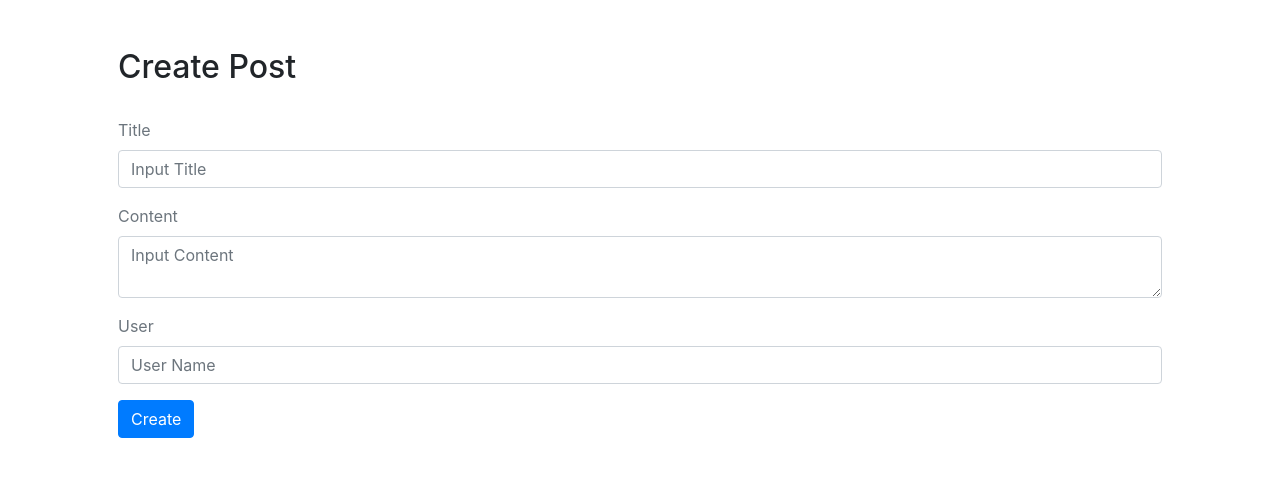
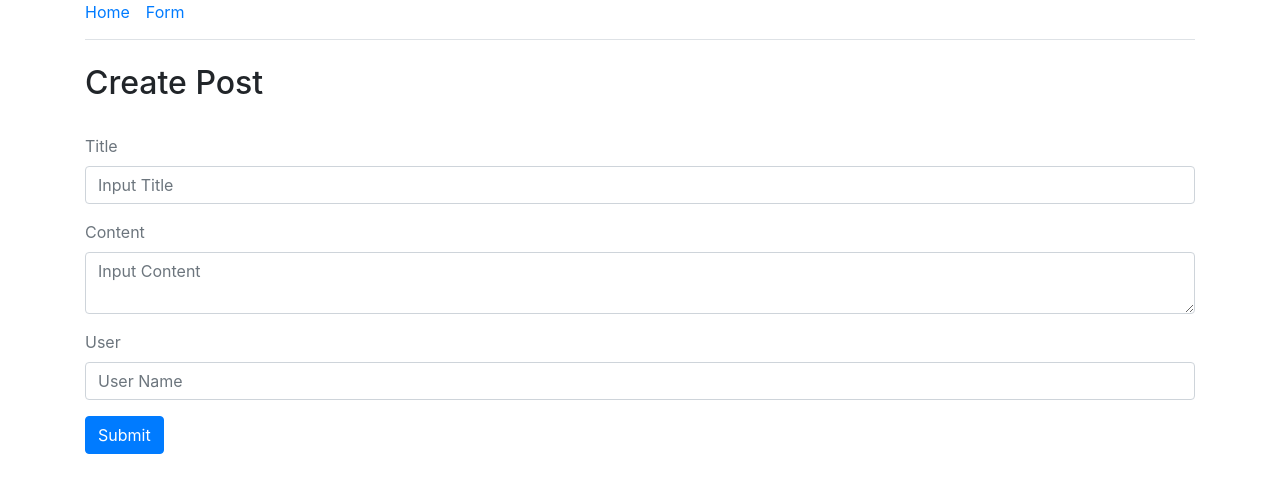
Before and after one commit to chikechris/mern-app, a React (Create React App) app in the folder client/: page /form in a window 1280 px wide. Shown: the top 492 px of the page. Built offline with nearby package versions, Linux system fonts and the light colour scheme.

Commit message:
getting all posts function working

```diff
--- a/client/src/App.js
+++ b/client/src/App.js
@@ -1,13 +1,14 @@
-import React from 'react'
-import './App.css'
+import React from 'react';
+import Nav from './Nav';
 
-function App () {
+function App() {
   return (
-    <div className='container p-5'>
-
+    <div className='container pb-5'>
+      <Nav />
+      <br />
       <h2>mern App</h2>
     </div>
-  )
+  );
 }
 
-export default App
+export default App;
--- a/client/src/Form.js
+++ b/client/src/Form.js
@@ -1,5 +1,6 @@
 import React, {useState} from 'react';
 import axios from 'axios'
+import Nav from './Nav'
 
 function Form() {
   // post state
@@ -36,7 +37,9 @@ axios.post(`${process.env.REACT_APP_API}/post`, {title, content, user})
 }
 
   return (
-    <div className='container p-5'>
+    <div className='container pb-5'>
+    <Nav />
+    <br />
       <h2>Create Post</h2>
       <br />
       {/* {JSON.stringify(post)} */}
@@ -75,7 +78,7 @@ axios.post(`${process.env.REACT_APP_API}/post`, {title, content, user})
           />
         </div>
         <div>
-          <button className="btn btn-primary">Create</button>
+          <button className="btn btn-primary">Submit</button>
         </div>
       </form>
     </div>
--- /dev/null
+++ b/client/src/Nav.js
@@ -0,0 +1,19 @@
+import React from 'react'
+import {Link} from 'react-router-dom'
+
+const Nav = () => {
+  return (
+    <nav>
+      <ul className='nav nav-tabs'>
+        <li className='nav-item pr-3 pt 3 pb-3'>
+          <Link to='/'>Home</Link>
+        </li>
+        <li className='nav-item pr-3 pt 3 pb-3'>
+          <Link to='/form'>Form</Link>
+        </li>
+      </ul>
+    </nav>
+  );
+}
+
+export default Nav
```
Also changed, not shown: 2 other files (tests, documents, lock files or other folders).
